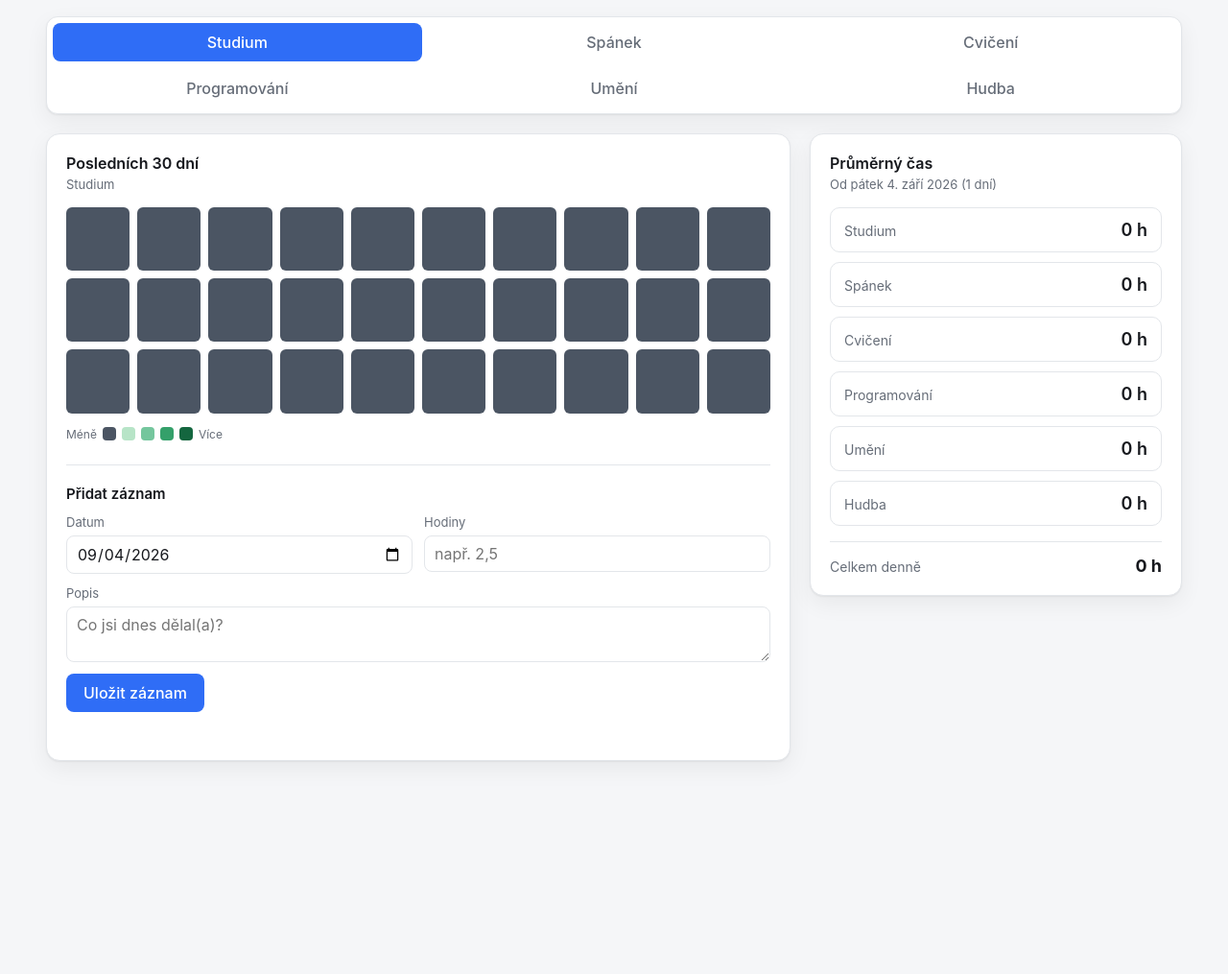
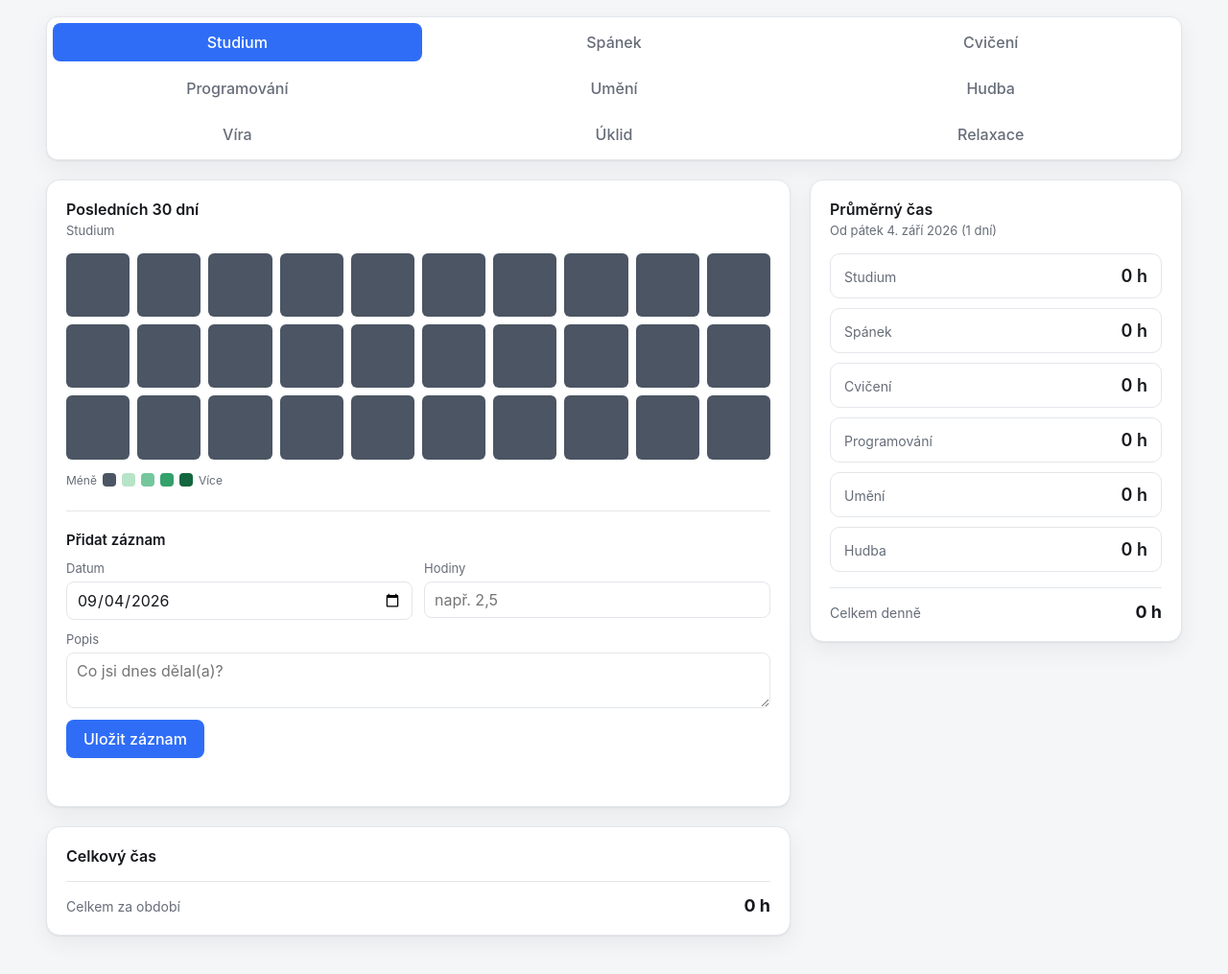
Before and after one commit to mathiastichota2006-spec/habit_tracker, a plain HTML site: page index.html in a window 1280 px wide. Shown: the part 67-1082 px from the top of the page at 96% size. Before the commit the page ends 908 px from the top, so only its background shows below. Drawn offline with Linux system fonts and the light colour scheme.

Commit message:
Add new categories

```diff
--- a/index.html
+++ b/index.html
@@ -44,6 +44,15 @@
       </button>
       <button class="tab" role="tab" type="button" data-category="hudba" aria-selected="false">
         Hudba
+      </button>
+      <button class="tab" role="tab" type="button" data-category="vira" aria-selected="false">
+        Víra
+      </button>
+      <button class="tab" role="tab" type="button" data-category="uklid" aria-selected="false">
+        Úklid
+      </button>
+      <button class="tab" role="tab" type="button" data-category="relaxace" aria-selected="false">
+        Relaxace
       </button>
     </nav>
 
@@ -96,6 +105,18 @@
           <strong id="summary-total">0 h</strong>
         </div>
       </aside>
+
+      <section class="card totals-card">
+        <div class="card-head">
+          <h2 class="card-title">Celkový čas</h2>
+          <p class="card-subtitle" id="totals-range"></p>
+        </div>
+        <ul class="totals-list" id="totals-list"></ul>
+        <div class="summary-total">
+          <span>Celkem za období</span>
+          <strong id="totals-total">0 h</strong>
+        </div>
+      </section>
     </main>
 
     <div class="tooltip" id="tooltip" role="tooltip" hidden></div>
```
